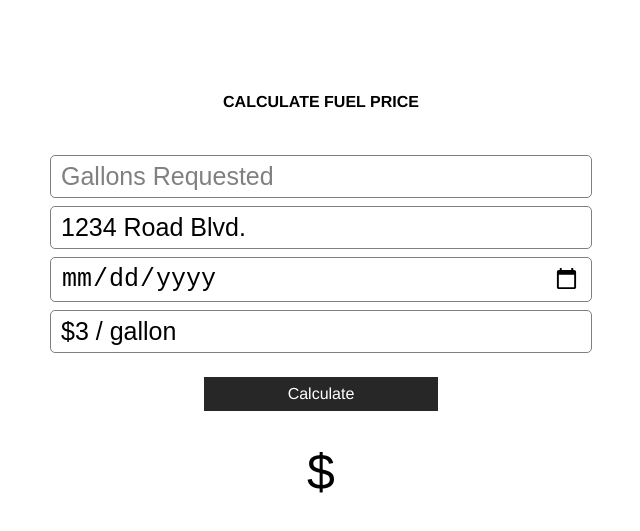
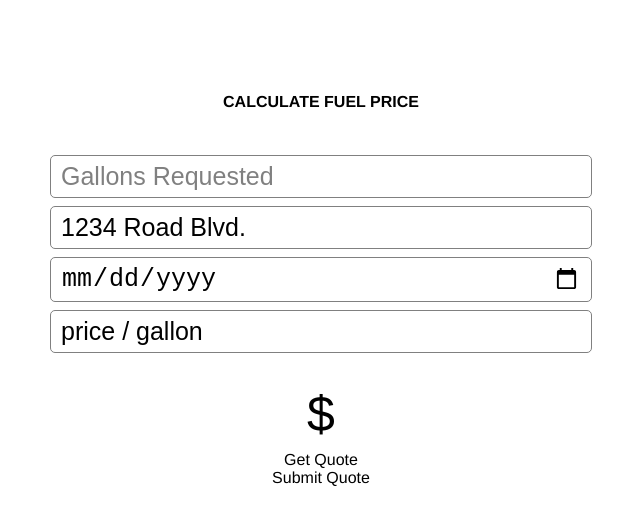
Before and after one commit to daogena/Fuel-Rate-Website, a plain HTML site: page fuel-form.html in a window 1280 px wide. Shown: the part 203-734 px from the top of the page, without its empty margins (319-959 px from the left). Drawn offline with Linux system fonts and the light colour scheme.

Commit message:
Update fuel-form.html

```diff
--- a/fuel-form.html
+++ b/fuel-form.html
@@ -27,9 +27,10 @@
                 <input id="gallons" type="number" placeholder="Gallons Requested" required>
                 <input id=delivery-address type="text" value="1234 Road Blvd." readonly>
                 <input id="delivery-date" type="date">
-                <input id="suggested-price-per-gallon" type="text" value="$3 / gallon" placeholder="price / gallon" readonly>
-                <div id="submit-button" onclick="calculate()">Calculate</div>
+                <input id="suggested-price-per-gallon" type="text" value="price / gallon" readonly>
                 <div id="total">$</div>
+                <div id="get-quote-button" onclick="getUserHistory()">Get Quote</div>
+                <div id="submit-quote-button" onclick="submitForm()">Submit Quote</div>
             </div>
         </div>
         <footer></footer>
```
